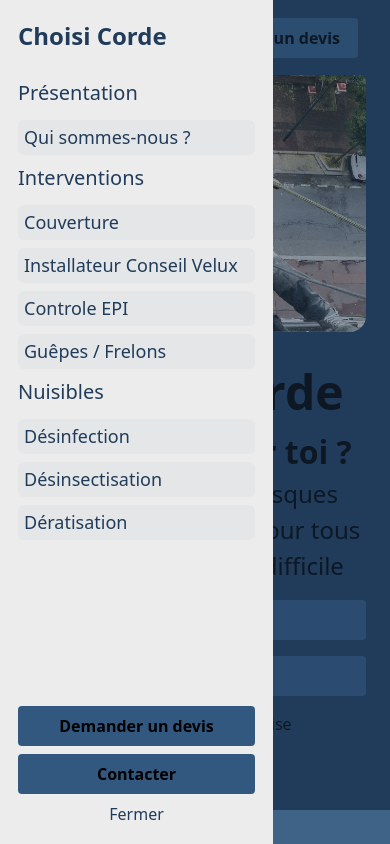
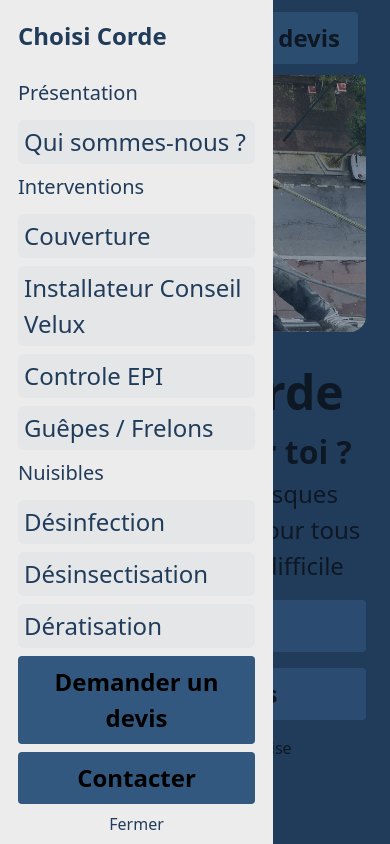
Before and after one commit to DevCodeWeb/ChoisiCorde, a Next.js app: page / in a window 390 px wide. Both pictures are taken after a click on the element "Menu". Shown: the top 844 px of the page. Built offline with nearby package versions, Linux system fonts and the light colour scheme.

Commit message:
MAJ responsive

```diff
--- a/src/components/atoms/Button.tsx
+++ b/src/components/atoms/Button.tsx
@@ -1,15 +1,28 @@
 type ButtonType = {
   label: string;
   onClick?: any;
+  key?: any;
 };
 
 export const Button = ({ label, onClick }: ButtonType) => {
   return (
     <button
-      className="px-[18px] sm:w-full  md:w-full py-[8px] hover:bg-white hover:text-primary300 font-semibold duration-150 bg-primary200 rounded-[4px]"
+      className="px-[18px] sm:w-full md:w-full py-[8px] hover:bg-white hover:text-primary300 font-semibold duration-150 bg-primary200 rounded-[4px]"
       onClick={onClick}
     >
-      {label}
+      <h1 className="sm:text-[24px] md:text-[24px]">{label}</h1>
     </button>
   );
 };
+
+export const Link = ({ label, onClick, key }: ButtonType) => {
+  return (
+    <button
+      key={key}
+      className="mb-[8px] w-full text-left bg-primary100 rounded-md bg-opacity-5 px-[6px] py-[4px]"
+      onClick={onClick}
+    >
+      <h1 className="sm:text-[24px] md:text-[24px]">{label}</h1>
+    </button>
+  );
+};
--- a/src/components/molecules/Card.tsx
+++ b/src/components/molecules/Card.tsx
@@ -8,10 +8,10 @@
 export const Card = ({ img, title, key }: CardType) => {
   return (
     <div
-      className="col-span-4 sm:col-span-12 md:col-span-12 h-[280px] rounded-2xl overflow-hidden mb-[50px] sm:mb-[24px]"
+      className="col-span-4 sm:col-span-12 md:col-span-12 rounded-2xl overflow-hidden mb-[50px] sm:mb-[24px]"
       key={key}
     >
-      <img src={img} alt={title} className="w-full aspect-auto" />
+      <img src={img} alt={title} className="w-full aspect-auto h-[280px]" />
       <div className="flex w-full items-center justify-center text-white bg-primary100 py-[24px]">
         <h5 className="font-bold text-[24px]">{title}</h5>
       </div>
--- a/src/components/shared/Drop.tsx
+++ b/src/components/shared/Drop.tsx
@@ -1,4 +1,5 @@
-import { Button } from "components/atoms/Button";
+import { Button, Link } from "components/atoms/Button";
+import { scrollTo } from "helper/ScrollTo";
 import { useState } from "react";
 
 export const Couverture = () => {
@@ -45,41 +46,71 @@
 
 export const MobileMenu = ({ setVisible }: TypeMobileMenu) => {
   return (
-    <div className="absolute left-0 z-50 w-screen h-screen bg-primary300 bg-opacity-40">
+    <div className="absolute left-0 z-50 w-screen h-screen overflow-scroll bg-primary300 bg-opacity-40">
       <div className="bg-white px-[18px] py-[18px]  h-screen flex flex-col justify-between w-[70vw]">
         <div className="text-primary300">
           <h2 className="text-[24px] font-bold mb-[24px]">Choisi Corde</h2>
           <h2 className="text-[20px] mb-[12px]">Présentation</h2>
-          <h3 className="text-[18px] mb-[8px] bg-primary100 rounded-md bg-opacity-5 px-[6px] py-[4px]">
-            Qui sommes-nous ?
-          </h3>
+          <Link
+            onClick={() => {
+              scrollTo(700);
+              setVisible(false);
+            }}
+            label="  Qui sommes-nous ?"
+          />
           <h2 className="text-[20px] mb-[12px]">Interventions</h2>
           <ul>
             {interventions.map((intervention, i) => {
               return (
-                <li
+                <Link
                   key={i}
-                  className="text-[18px] mb-[8px] bg-primary100 rounded-md bg-opacity-5 px-[6px] py-[4px]"
-                >
-                  {intervention.title}
-                </li>
+                  onClick={() => {
+                    scrollTo(700);
+                    setVisible(false);
+                  }}
+                  label={intervention.title}
+                />
               );
             })}
           </ul>
           <h2 className="text-[20px] mb-[12px]">Nuisibles</h2>
-          <h3 className="text-[18px] mb-[8px] bg-primary100 rounded-md bg-opacity-5 px-[6px] py-[4px]">
-            Désinfection
-          </h3>
-          <h3 className="text-[18px] mb-[8px] bg-primary100 rounded-md bg-opacity-5 px-[6px] py-[4px]">
-            Désinsectisation
-          </h3>
-          <h3 className="text-[18px] mb-[8px] bg-primary100 rounded-md bg-opacity-5 px-[6px] py-[4px]">
-            Dératisation
-          </h3>
+          <Link
+            onClick={() => {
+              scrollTo(4200);
+              setVisible(false);
+            }}
+            label="Désinfection"
+          />
+          <Link
+            onClick={() => {
+              scrollTo(4200);
+              setVisible(false);
+            }}
+            label="Désinsectisation"
+          />
+          <Link
+            onClick={() => {
+              scrollTo(4200);
+              setVisible(false);
+            }}
+            label="Dératisation"
+          />
         </div>
         <div className="flex flex-col gap-[8px]">
-          <Button label="Demander un devis" />
-          <Button label="Contacter" />
+          <Button
+            label="Demander un devis"
+            onClick={() => {
+              scrollTo(7000);
+              setVisible(false);
+            }}
+          />
+          <Button
+            label="Contacter"
+            onClick={() => {
+              scrollTo(7000);
+              setVisible(false);
+            }}
+          />
           <h2
             className="text-[16px] text-center hover:underline text-primary300"
             onClick={() => {
--- a/src/components/shared/Header.tsx
+++ b/src/components/shared/Header.tsx
@@ -1,6 +1,8 @@
 import { useState } from "react";
 import { Button } from "../atoms/Button";
 import { Couverture, MobileMenu, Nuisibles } from "../shared/Drop";
+
+import { scrollTo } from "helper/ScrollTo";
 
 export const Header = () => {
   const [visible, setVisible] = useState(false);
@@ -36,14 +38,24 @@
           {navigationElements.map((navigationElement: any, i: any) => {
             return (
               <div key={i} className="relative sm:hidden md:hidden">
-                <ul className="duration-150 cursor-pointer hover:underline">
+                <ul
+                  className="duration-150 cursor-pointer hover:underline"
+                  onClick={() => {
+                    scrollTo(1700);
+                  }}
+                >
                   {navigationElement.title}
                 </ul>
                 {navigationElement.drop && <navigationElement.drop />}
               </div>
             );
           })}
-          <Button label="Demander un devis" />
+          <Button
+            label="Demander un devis"
+            onClick={() => {
+              scrollTo(7000);
+            }}
+          />
         </div>
       </header>
     </div>
--- a/src/components/views/Home/sections/HeadView.tsx
+++ b/src/components/views/Home/sections/HeadView.tsx
@@ -1,13 +1,18 @@
 /* eslint-disable @next/next/no-img-element */
+import { scrollTo } from "helper/ScrollTo";
 import { Button } from "../../../atoms/Button";
 
 export const HeadView = () => {
+  const goToContact = () => {
+    window.scrollTo(0, 7000);
+  };
+
   return (
     <section className="relative w-screen">
       <img
         src="assets/HeadView.jpg"
         alt="Cordiste"
-        className="w-full col-span-12 rounded-2xl aspect-auto lg:hidden xl:hidden pt-[70px]"
+        className="w-full col-span-12 rounded-2xl aspect-auto sm:block md:block hidden pt-[70px]"
       />
       <div className="flex flex-col col-span-6 sm:text-center sm:col-span-12  md:text-center md:col-span-12 pt-[250px] sm:pt-0 md:pt-0">
         <h1 className="font-bold text-[48px]">Choisi Corde</h1>
@@ -17,8 +22,18 @@
           travaux d’accès difficile
         </p>
         <div className="mt-[16px] flex gap-[16px] items-center sm:flex-col md:flex-col">
-          <Button label="Devis gratuit" />
-          <Button label="En savoir plus" />
+          <Button
+            label="Devis gratuit"
+            onClick={() => {
+              scrollTo(7000);
+            }}
+          />
+          <Button
+            label="En savoir plus"
+            onClick={() => {
+              scrollTo(1000);
+            }}
+          />
           <p>Paris - Île de France - Oise</p>
         </div>
       </div>
@@ -26,7 +41,7 @@
         <img
           src="assets/HeadView.jpg"
           alt="Cordiste"
-          className=" pt-[130px] md:hidden sm:hidden lg:block xm:block w-full aspect-auto"
+          className=" pt-[130px] md:hidden sm:hidden lg:block xl:block xxl:block w-full aspect-auto"
         />
       </div>
     </section>
--- a/src/components/views/Home/sections/Interventions.tsx
+++ b/src/components/views/Home/sections/Interventions.tsx
@@ -29,8 +29,8 @@
     },
   ];
   return (
-    <section className="pt-[100px]">
-      <h1 className="col-span-12 text-[32px] font-semibold text-center mb-[32px]">
+    <section className="py-[100px]">
+      <h1 className="col-span-12 text-[32px] font-semibold text-center mb-[48px]">
         Nous intervenons
       </h1>
       {Interventions.map((intervention, i) => {
@@ -40,10 +40,10 @@
             key={i}
           >
             <div className="">
-              <h4 className="text-[32px] sm:text-[26px]">
+              <h4 className="text-[32px] sm:text-[26px] text-orange font-bold">
                 {intervention.title}
               </h4>
-              <p>{intervention.description}</p>
+              <p className="text-[24px]">{intervention.description}</p>
             </div>
             <img
               src={intervention.imagePath}
@@ -53,12 +53,6 @@
           </div>
         );
       })}
-      <div className="col-span-12 text-center my-[128px]">
-        <h3 className="text-[32px] font-bold mb-[24px] sm:text-[24px]">
-          Confiez nous l’étude, la coordination et la réalisation de vos projets
-        </h3>
-        <Button label="Demandez votre devis" />
-      </div>
     </section>
   );
 };
--- /dev/null
+++ b/src/helper/ScrollTo.ts
@@ -0,0 +1,3 @@
+export function scrollTo(scroll: any) {
+  window.scrollTo(0, scroll);
+}
--- a/src/styles/globals.css
+++ b/src/styles/globals.css
@@ -22,6 +22,7 @@
 
 html,
 body {
+  scroll-behavior: smooth;
   max-width: 100vw;
   overflow-x: hidden;
 }
@@ -29,6 +30,27 @@
 body {
   color: rgb(var(--foreground-rgb));
   background: linear-gradient(206.23deg, #213c5a 18.14%, #32587f 71.99%);
+}
+
+/* width */
+::-webkit-scrollbar {
+  width: 7px;
+}
+
+/* Track */
+::-webkit-scrollbar-track {
+  background: transparent;
+}
+
+/* Handle */
+::-webkit-scrollbar-thumb {
+  background: #466a8b;
+  border-radius: 24px;
+}
+
+/* Handle on hover */
+::-webkit-scrollbar-thumb:hover {
+  background: #fad1b0;
 }
 
 a {
--- a/tailwind.config.js
+++ b/tailwind.config.js
@@ -16,6 +16,7 @@
       primary300: "#213c5a",
       primary200: "#32587f",
       primary100: "#537da3",
+      orange: "#f4a260",
       white: "#ececec",
       red: "#ff0000",
     },
```
Also changed, not shown: src/components/shared/Footer.tsx (+45 -9 lines), src/components/views/Home/sections/Contact.tsx (+18 -5 lines), src/components/views/Home/sections/Presentation.tsx (+33 -10 lines).
